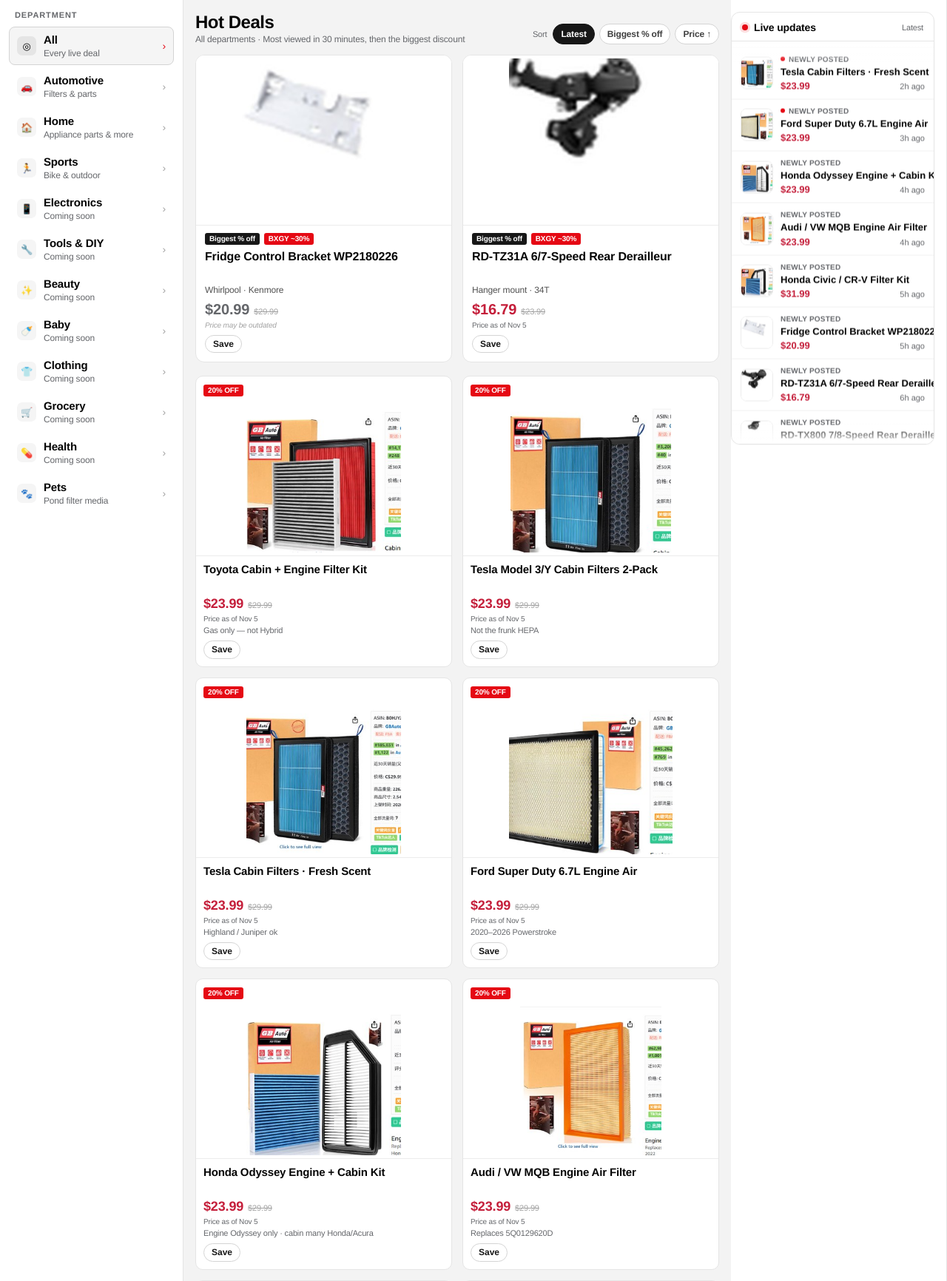
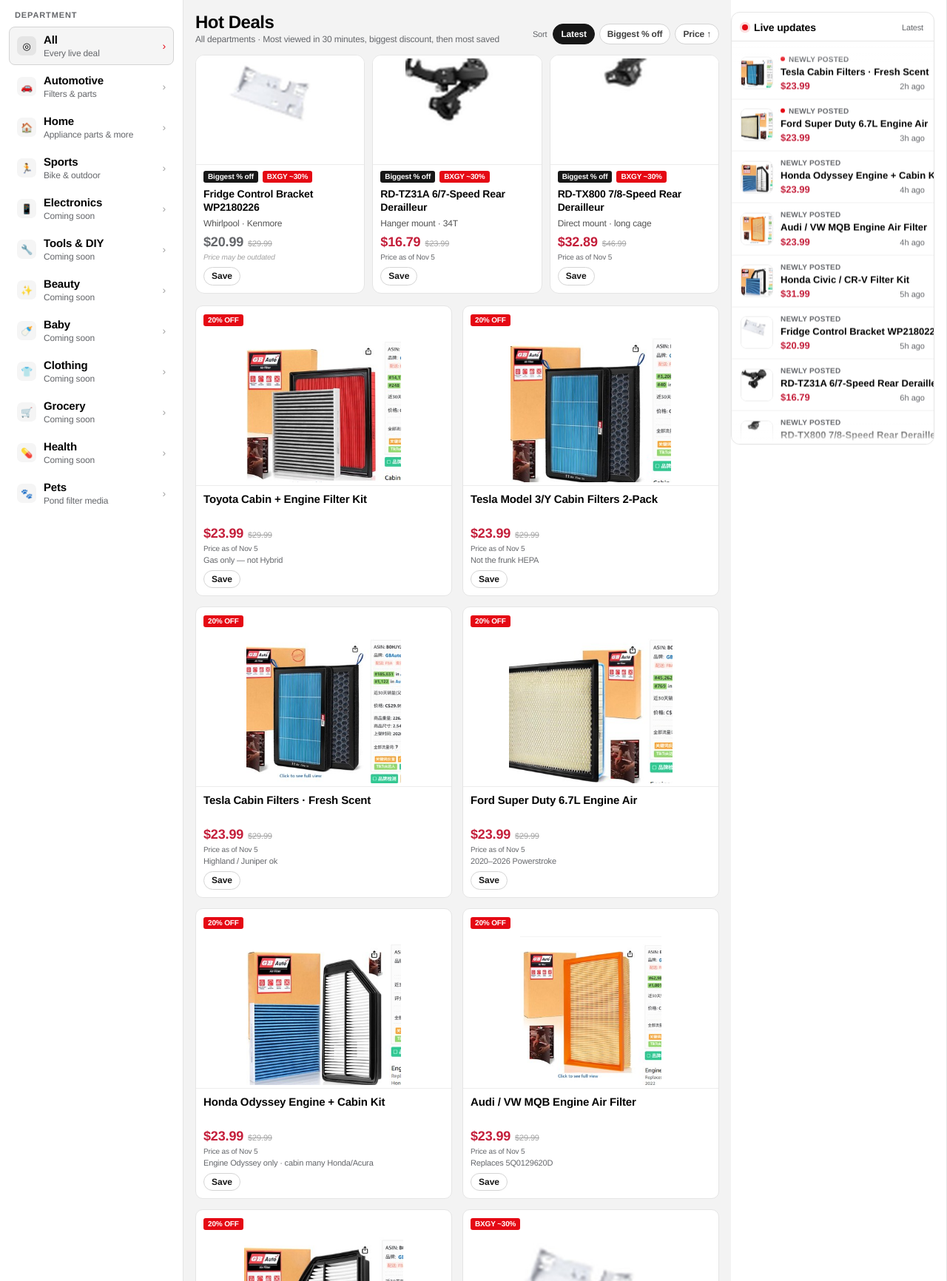
Before and after one commit to jameshuvip-rgb/harrison-deals-submit, a Flask app: page / in a window 1280 px wide. Shown: the part 63-1795 px from the top of the page at 74% size. Run offline with Flask 3, Linux system fonts and the light colour scheme; data that the repository does not hold is empty; some libraries are stand-ins or nearby versions.

Commit message:
Show three Hot Deals: views, discount, then saves.
Each slot skips a deal already chosen for an earlier slot. With no views or saves, the row still fills with the biggest discounts, at most three, in a tighter row beside the live rail.

Co-authored-by: jameshuvip-rgb <jameshuvip-rgb@users.noreply.github.com>

```diff
--- a/app.py
+++ b/app.py
@@ -70,7 +70,7 @@ COVER_EXTS = {".jpg", ".jpeg", ".png", ".webp", ".gif"}
 COVER_MAX_BYTES = 8 * 1024 * 1024
 REQUEST_MAX_BYTES = COVER_MAX_BYTES + 512 * 1024
 # Hot Deals: slot 1 is views in this window, slot 2 is biggest % off.
-HOT_LIMIT = 2
+HOT_LIMIT = 3
 VIEW_WINDOW_SEC = 30 * 60
 VIEW_DEBOUNCE_SEC = 5 * 60
 VIEW_KEEP_SEC = 24 * 60 * 60
@@ -420,13 +420,14 @@ def _tag_hot(deal: dict, label: str) -> dict:
 
 
 def pick_hot_deals(feed: list[dict], limit: int = HOT_LIMIT) -> list[dict]:
-    """Exactly two Hot Deals cards when the pool is large enough.
+    """Up to three Hot Deals cards, each with a real cover image.
 
     Slot 1 is the most-viewed deal in the last 30 minutes.
-    Slot 2 is the biggest % off among the deals that remain.
-    Ties, and an empty slot, break on favorites, then updated/posted, then a real cover.
-    With no recent views, fall back to biggest % off then latest, still at most two,
-    and still only deals that have a real cover image.
+    Slot 2 is the biggest % off.
+    Slot 3 is the most saved.
+    If a slot's leader was already used, that slot takes the next-best on the same axis.
+    Ties break on favorites, then updated/posted, then a real cover.
+    With no views and no saves, fill by biggest % off then latest, still at most three.
     """
     pool = [d for d in feed if has_real_image(d)]
     if not pool:
@@ -441,12 +442,25 @@ def pick_hot_deals(feed: list[dict], limit: int = HOT_LIMIT) -> list[dict]:
     def off(deal: dict) -> int:
         return int(deal.get("off") or 0)
 
+    def fav(deal: dict) -> int:
+        return int(deal.get("favorites") or 0)
+
     def identity(deal: dict) -> str:
         return str(deal.get("track_key") or deal.get("id") or "")
 
-    if not any(views(d) > 0 for d in pool):
-        ranked = sorted(pool, key=lambda d: (off(d),) + _hot_tie_key(d), reverse=True)
-        chosen = ranked[:limit]
+    def ranked_fallback(taken: set[str]) -> list[dict]:
+        rest = [d for d in pool if identity(d) not in taken]
+        return sorted(rest, key=lambda d: (off(d),) + _hot_tie_key(d), reverse=True)
+
+    def best_on(score, taken: set[str]):
+        cands = [d for d in pool if identity(d) not in taken and score(d) > 0]
+        if not cands:
+            return None
+        best = max(score(d) for d in cands)
+        return _hot_winner([d for d in cands if score(d) == best])
+
+    if not any(views(d) > 0 for d in pool) and not any(fav(d) > 0 for d in pool):
+        chosen = ranked_fallback(set())[:limit]
         top_off = off(chosen[0]) if chosen else 0
         out = []
         for deal in chosen:
@@ -454,21 +468,33 @@ def pick_hot_deals(feed: list[dict], limit: int = HOT_LIMIT) -> list[dict]:
             out.append(_tag_hot(deal, label))
         return out
 
-    leaders = [d for d in pool if views(d) > 0 and views(d) == max(views(x) for x in pool)]
-    slot1 = _hot_winner(leaders)
-    chosen_id = identity(slot1)
-    result = [_tag_hot(slot1, "Most viewed")]
-    if limit < 2:
-        return result
-    remaining = [d for d in pool if identity(d) != chosen_id]
-    if not remaining:
-        return result
-    best_off = max(off(d) for d in remaining)
-    if best_off > 0:
-        slot2 = _hot_winner([d for d in remaining if off(d) == best_off])
-        result.append(_tag_hot(slot2, "Biggest % off"))
-    else:
-        result.append(_tag_hot(_hot_winner(remaining), "Latest"))
+    taken: set[str] = set()
+    result: list[dict] = []
+    for score, label in (
+        (views, "Most viewed"),
+        (off, "Biggest % off"),
+        (fav, "Most saved"),
+    ):
+        if len(result) >= limit:
+            break
+        winner = best_on(score, taken)
+        if winner is None:
+            continue
+        taken.add(identity(winner))
+        result.append(_tag_hot(winner, label))
+
+    if len(result) < limit:
+        extras = ranked_fallback(taken)
+        top_off = off(extras[0]) if extras else 0
+        discount_taken = any(item.get("hot_label") == "Biggest % off" for item in result)
+        for deal in extras:
+            if len(result) >= limit:
+                break
+            if not discount_taken and off(deal) > 0 and off(deal) == top_off:
+                label = "Biggest % off"
+            else:
+                label = "Latest"
+            result.append(_tag_hot(deal, label))
     return result
 
 
--- a/templates/browse.html
+++ b/templates/browse.html
@@ -45,7 +45,7 @@
   .sortbar span { font-size:11px; color:var(--muted); margin-right:2px; }
   .sort { appearance:none; border:1px solid #d4d4d4; background:#fff; color:#404040; border-radius:999px; padding:6px 10px; font:inherit; font-size:12px; font-weight:600; text-decoration:none; }
   .sort.on { background:#171717; color:#fff; border-color:#171717; }
-  .feat-row { display:grid; grid-template-columns:repeat(2, minmax(0, 1fr)); gap:14px; margin-bottom:18px; }
+  .feat-row { display:grid; grid-template-columns:repeat(3, minmax(0, 1fr)); gap:10px; margin-bottom:16px; }
   .hot-stat { font-size:11px; color:var(--muted); font-weight:600; margin-bottom:8px; }
   .save-btn { appearance:none; border:1px solid #d4d4d4; background:#fff; color:#171717; border-radius:999px; padding:4px 10px; font:inherit; font-size:12px; font-weight:700; cursor:pointer; line-height:1.2; }
   .save-btn.on, #mSave.on { background:#171717; color:#fff; border-color:#171717; }
@@ -53,12 +53,12 @@
   .pill.hot-pill { background:#171717; }
   .feat-card .save-row { display:flex; align-items:center; justify-content:space-between; gap:8px; margin-top:8px; }
   .feat-card { position:relative; display:flex; flex-direction:column; background:#fff; border:1px solid var(--line); border-radius:12px; overflow:hidden; text-decoration:none; color:inherit; cursor:pointer; }
-  .feat-card .thumb { width:100%; height:230px; background:#fafafa; border-bottom:1px solid #ececec; display:flex; align-items:center; justify-content:center; }
+  .feat-card .thumb { width:100%; height:148px; background:#fafafa; border-bottom:1px solid #ececec; display:flex; align-items:center; justify-content:center; }
   .feat-card .thumb img { width:100%; height:100%; object-fit:contain; display:block; padding:4px; background:#fff; }
-  .feat-card .copy { padding:10px 12px 12px; }
-  .feat-card h2 { font-size:16px; font-weight:700; line-height:1.3; margin:0 0 6px; min-height:42px; }
-  .feat-card .line { font-size:12px; color:#525252; margin-bottom:8px; }
-  .feat-card .now { font-size:20px; font-weight:800; }
+  .feat-card .copy { padding:8px 10px 10px; }
+  .feat-card h2 { font-size:14px; font-weight:700; line-height:1.3; margin:0 0 6px; min-height:0; display:-webkit-box; -webkit-line-clamp:2; -webkit-box-orient:vertical; overflow:hidden; }
+  .feat-card .line { font-size:12px; color:#525252; margin-bottom:8px; display:-webkit-box; -webkit-line-clamp:1; -webkit-box-orient:vertical; overflow:hidden; }
+  .feat-card .now { font-size:18px; font-weight:800; }
   .grid { display:grid; grid-template-columns:repeat(auto-fill, minmax(250px, 1fr)); gap:14px; }
   .card-wrap { position:relative; }
   .card { display:flex; flex-direction:column; background:#fff; border:1px solid var(--line); border-radius:10px; overflow:hidden; text-decoration:none; color:inherit; cursor:pointer; height:100%; }
@@ -242,7 +242,7 @@ data-favorited="{{ '1' if item.favorited else '0' }}"
           <h1>Hot Deals</h1>
           <p>
             {% if cat == 'all' %}All departments{% else %}{{ nav_cats | selectattr('id', 'equalto', cat) | map(attribute='label') | first }}{% endif %}
-            {% if q %} · “{{ q }}”{% elif featured_list %} · Most viewed in 30 minutes, then the biggest discount{% endif %}
+            {% if q %} · “{{ q }}”{% elif featured_list %} · Most viewed in 30 minutes, biggest discount, then most saved{% endif %}
           </p>
         </div>
         <div class="sortbar">
```
Also changed, not shown: tests/test_hot_and_amazon.py (+36 -16 lines).
